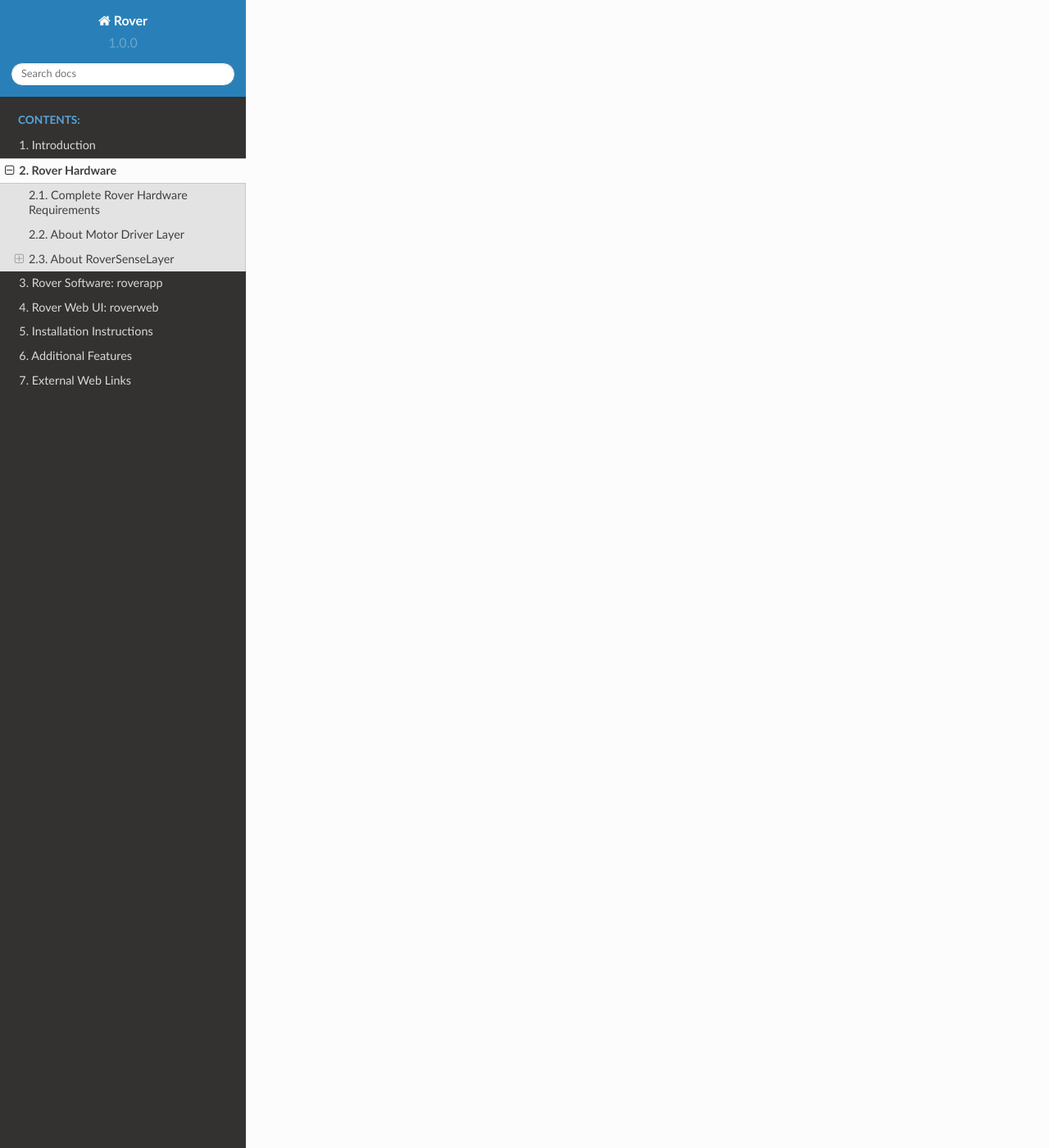
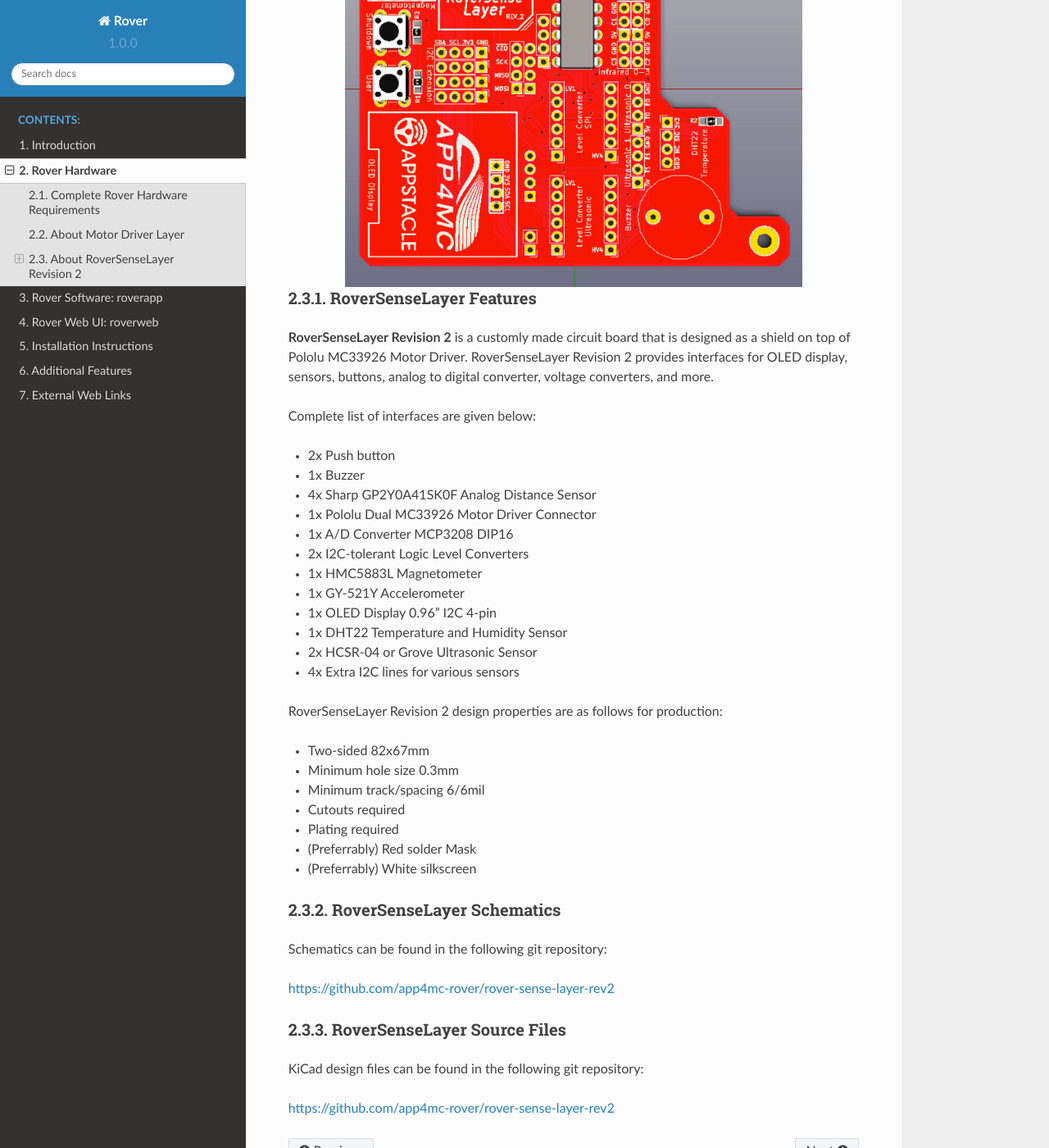
Before and after one commit to mozcelikors/rover-docs, a Sphinx documentation site: the page built from docs/source/content/roverhw.rst, in a window 1280 px wide and 1400 px high, scrolled down 1483 px. Shown: the whole window at 82% size. Built offline with Sphinx 7.4.7 and the Read the Docs theme 2.0.0, drawn with Linux system fonts in a browser that asks for light colours; some of the changed text lies outside the part shown.

Commit message:
Hardware section added
Signed-off-by: mozcelikors <mozcelikors@gmail.com>

```diff
--- a/docs/source/content/roverhw.rst
+++ b/docs/source/content/roverhw.rst
@@ -7,13 +7,35 @@
 *************************************************
 Complete Rover Hardware Requirements
 *************************************************
+An illustration of how components look and how they're located in rover is given below:
+
+.. image:: ../roverstatic/images/rovercomponents.png
+   :width: 100%
+   :align: center
+   :alt: ../roverstatic/images/rovercomponents.png
+
+The complete list of materials to construct a rover is given in `APP4MC Rover Wiki <https://wiki.eclipse.org/APP4MC/Rover>`_.
 
 *************************************************
 About Motor Driver Layer
 *************************************************
+In order to drive the motors of the DFRobot rover chassis, `Pololu MC33926 Motor Driver for Raspberry Pi <https://www.pololu.com/product/2755/resources>`_ is used as a shield on top of Raspberry Pi 3.
+
+For convenience in applications, following resources might be helpful (taken from Pololu):
+
+* **Schematic Diagram:** `Schematics <https://www.pololu.com/file/0J894/pololu-dual-mc33926-motor-driver-for-raspberry-pi-schematic.pdf>`_
+
+* **DXF Drill Drawing:** `Drill drawing for designing a layer on top <https://www.pololu.com/file/0J1033/rpe02a01-drill.dxf>`_
+
+* **Shield Pin Locations:** *check image*
+
+.. image:: ../roverstatic/images/motorshield.jpg
+   :width: 60%
+   :align: center
+   :alt: ../roverstatic/images/motorshield.jpg
 
 *************************************************
-About RoverSenseLayer
+About RoverSenseLayer Revision 2
 *************************************************
 
 .. image:: ../roverstatic/images/roversenselayer.png
@@ -23,9 +45,42 @@
 
 RoverSenseLayer Features
 ===========================
+**RoverSenseLayer Revision 2** is a customly made circuit board that is designed as a shield on top of Pololu MC33926 Motor Driver.
+RoverSenseLayer Revision 2 provides interfaces for OLED display, sensors, buttons, analog to digital converter, voltage converters, and more.
+
+Complete list of interfaces are given below:
+
+* 2x Push button
+* 1x Buzzer
+* 4x Sharp GP2Y0A41SK0F Analog Distance Sensor
+* 1x Pololu Dual MC33926 Motor Driver Connector
+* 1x A/D Converter MCP3208 DIP16
+* 2x I2C-tolerant Logic Level Converters
+* 1x HMC5883L Magnetometer
+* 1x GY-521Y Accelerometer
+* 1x OLED Display 0.96" I2C 4-pin
+* 1x DHT22 Temperature and Humidity Sensor
+* 2x HCSR-04 or Grove Ultrasonic Sensor
+* 4x Extra I2C lines for various sensors
+
+RoverSenseLayer Revision 2 design properties are as follows for production:
+
+* Two-sided 82x67mm
+* Minimum hole size 0.3mm
+* Minimum track/spacing 6/6mil
+* Cutouts required
+* Plating required
+* (Preferrably) Red solder Mask
+* (Preferrably) White silkscreen
 
 RoverSenseLayer Schematics
 ===========================
+Schematics can be found in the following git repository:
+
+`https://github.com/app4mc-rover/rover-sense-layer-rev2 <https://github.com/app4mc-rover/rover-sense-layer-rev2>`_
 
 RoverSenseLayer Source Files
 =============================
+KiCad design files can be found in the following git repository:
+
+`https://github.com/app4mc-rover/rover-sense-layer-rev2 <https://github.com/app4mc-rover/rover-sense-layer-rev2>`_
```
Also changed, not shown: docs/source/roverstatic/images/motorshield.jpg (added), docs/source/roverstatic/images/rovercomponents.png (added).
